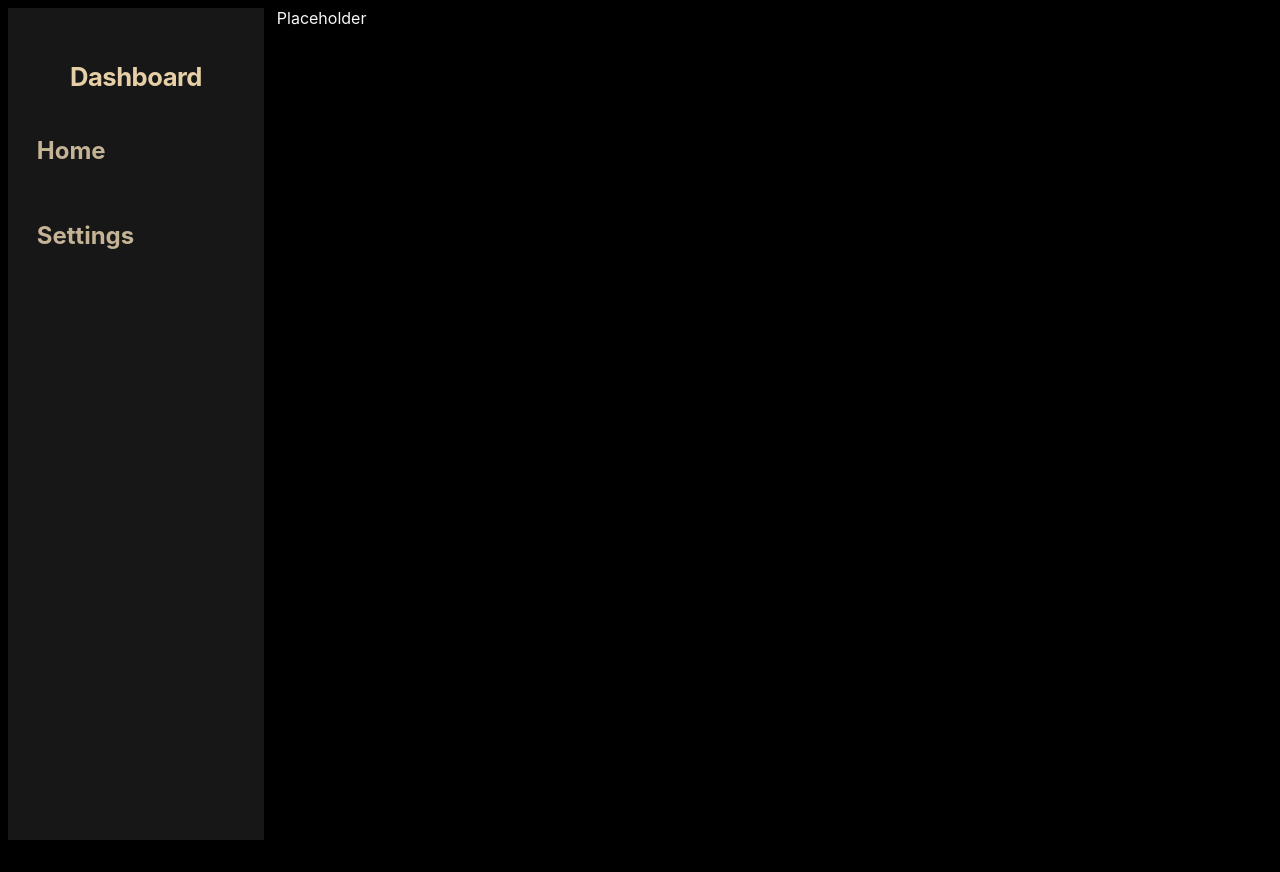
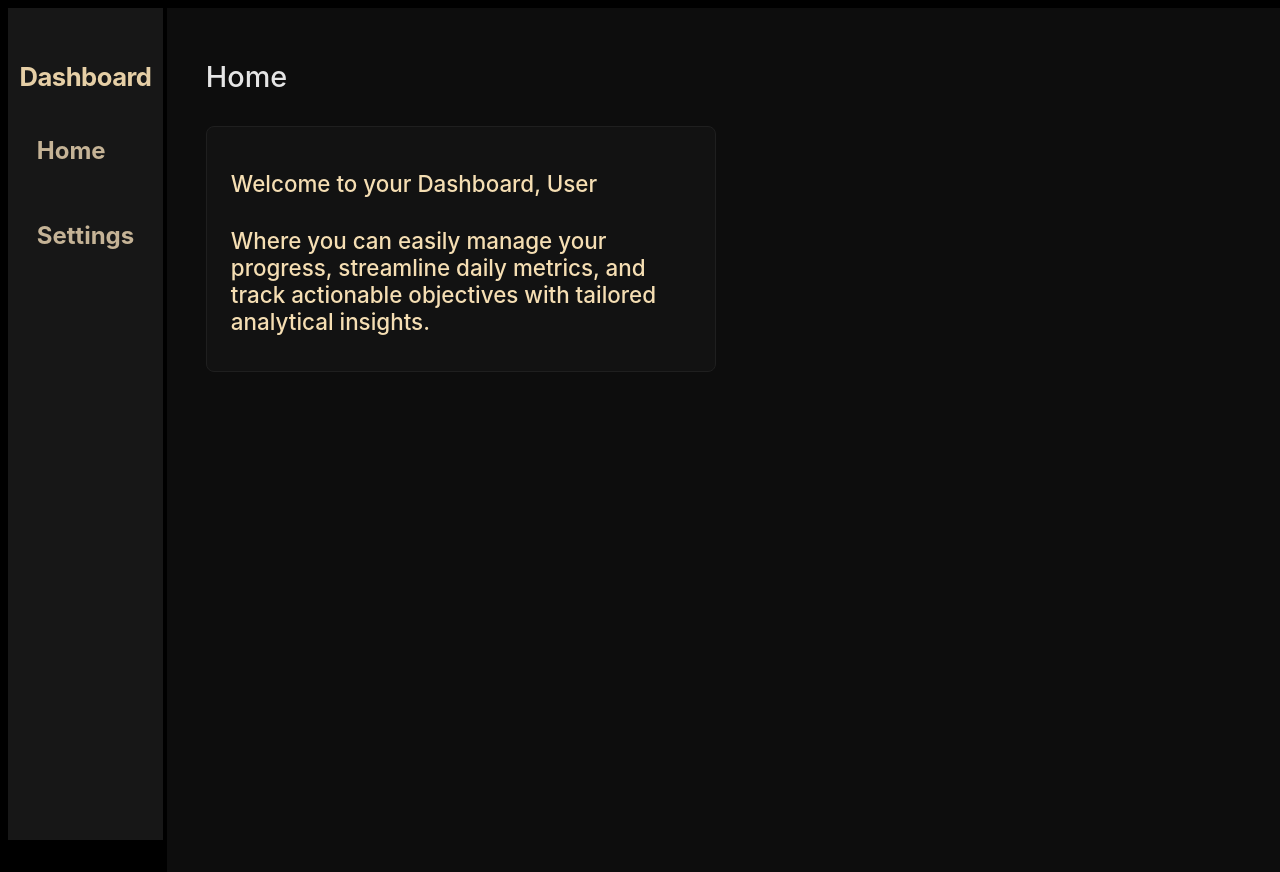
Before and after one commit to KuenVoid/Dashboard, a React (Vite) app in the folder Dashboard/: page / in a window 1280 px wide. Before the commit the page ends 840 px from the top, so only its background shows below. Built offline with nearby package versions, Linux system fonts and the light colour scheme.

Commit message:
added welcome session

```diff
--- a/Dashboard/src/Component/Home.jsx
+++ b/Dashboard/src/Component/Home.jsx
@@ -1,7 +1,23 @@
-import React from "react";
+import React, { useState } from "react";
+import "../Style_Sheets/Home.css";
 
 export default function Home() {
+  const [username, setusername] = useState(
+    localStorage.getItem("username") || "User"
+  );
+  const [log_msg, setlog_msg] = useState(
+    localStorage.getItem("log_msg") || "Where you can easily manage your progress, streamline daily metrics, \
+    and track actionable objectives with tailored analytical insights."
+  );
   return (
-    <div>Placeholder</div>
+    <div className="home-container">
+      <header className="home-header"><h1 className="welcome-title">Home</h1></header>
+      <div className="dashboard-grid">
+        <div className="dash-card welcome-card">
+          <h2>Welcome to your Dashboard, {username}</h2>
+          <h2>{log_msg}</h2>
+        </div>
+      </div>
+    </div>
   );
 }
--- a/Dashboard/src/Main_Panel.jsx
+++ b/Dashboard/src/Main_Panel.jsx
@@ -1,40 +1,11 @@
 import { useState, useEffect, useRef } from "react";
 import Menu from "./Component/Menu";
 import Home from "./Component/Home";
-import "./App.css";
+import { useSidebar } from "./hooks/sidebar";
+import "./Style_Sheets/App.css";
 
 export default function App() {
-  const [sidebarWidth, SetsidebarWidth] = useState(20);
-  const isResizing = useRef(false);
-
-  const startResizing = () => {
-    isResizing.current = true;
-    document.body.style.cursor = "ew-resize";
-  };
-
-  const stopResizing = () => {
-    isResizing.current = false;
-    document.body.style.cursor = "default";
-  };
-
-  useEffect(() => {
-    const handleMouseMove = e => {
-      if(!isResizing.current) return;
-
-      const newWidth = e.clientX / window.innerWidth * 100;
-      if(newWidth > 15.5 && newWidth < 40){
-        SetsidebarWidth(newWidth);
-      }
-    }
-
-    window.addEventListener("mousemove", handleMouseMove);
-    window.addEventListener("mouseup", stopResizing);
-
-    return () => {
-        window.removeEventListener("mousemove", handleMouseMove);
-        window.removeEventListener("mouseup", stopResizing);
-    }
-  }, [])
+  const {sidebarWidth, startResizing} = useSidebar();
 
   return (
     <div className="app-container">
--- a/Dashboard/src/App.css
+++ b/Dashboard/src/Style_Sheets/App.css
@@ -21,6 +21,7 @@ body {
 .menu {
   height: 100vh;
   background-color: #171717;
+  border-color: #171717;
   color: #c5b396;
   padding-top: 4vh;
   /* border-right: 1px solid white; */
--- /dev/null
+++ b/Dashboard/src/Style_Sheets/Home.css
@@ -0,0 +1,196 @@
+/* CONTAINER BASE */
+.home-container {
+  flex-grow: 1; /* Instructs layout engine to fill remaining workspace */
+  height: 100vh;
+  background-color: #0d0d0d;
+  padding: 4vh 3vw;
+  overflow-y: auto; /* Adds clean scroll mechanics if data overflows */
+  color: #ffffff;
+  font-family: -apple-system, BlinkMacSystemFont, sans-serif;
+}
+
+/* HEADER SECTION */
+.home-header {
+  margin-bottom: 4vh;
+}
+
+.welcome-title {
+  font-size: 1.8rem;
+  font-weight: 500;
+  color: #e5e5e5;
+}
+
+/* DASHBOARD DYNAMIC GRID ARCHITECTURE */
+.dashboard-grid {
+  display: grid;
+  grid-template-columns: repeat(2, minmax(300px, 1fr)); /* Balanced two-column grid layout */
+  gap: 24px;
+}
+
+/* BASE BLOCK COMPONENT (THE PANEL CARDS) */
+.dash-card {
+  background-color: #121212;
+  border: 1px solid #1f1f1f;
+  border-radius: 8px;
+  padding: 24px;
+  display: flex;
+  flex-direction: column;
+  justify-content: space-between;
+}
+
+/* HEADER WRAPPERS FOR INTERNAL BLOCKS */
+.card-header-inline {
+  display: flex;
+  justify-content: space-between;
+  align-items: center;
+  margin-bottom: 20px;
+}
+
+.dash-card h2 {
+  font-size: 1.4rem;
+  color: wheat;
+  margin-bottom: 12px;
+  font-weight: 500;
+}
+
+.dash-card h3 {
+  font-size: 1.1rem;
+  color: #e5e5e5;
+  font-weight: 500;
+}
+
+.dash-card p {
+  color: #8a8a8a;
+  font-size: 0.95rem;
+  line-height: 1.6;
+}
+
+/* SUMMARY STATS & CHARTS PLACEHOLDERS */
+.stat-meta {
+  display: flex;
+  gap: 16px;
+  margin-top: 8px;
+  font-size: 0.85rem;
+  color: #a0a0a0;
+}
+
+.stat-meta strong {
+  color: wheat;
+}
+
+.mini-charts-container {
+  display: flex;
+  gap: 16px;
+  margin-top: 20px;
+}
+
+.spark-box {
+  flex: 1;
+  height: 80px;
+  background: linear-gradient(180deg, rgba(245, 222, 179, 0.05) 0%, rgba(0, 0, 0, 0) 100%);
+  border-radius: 6px;
+  border: 1px dashed #262626;
+  position: relative;
+  overflow: hidden;
+}
+
+/* Simulate the gold wave effect generated in your image mockups */
+.sparkline-placeholder-1::after, .sparkline-placeholder-2::after {
+  content: '';
+  position: absolute;
+  left: 0; bottom: 15px; width: 100%; height: 2px;
+  background: #e6cba3;
+  box-shadow: 0 0 8px #e6cba3;
+}
+
+/* PROGRESS BAR GRAPH ENGINES */
+.progress-group {
+  display: flex;
+  flex-direction: column;
+  gap: 18px;
+}
+
+.progress-labels {
+  display: flex;
+  justify-content: space-between;
+  font-size: 0.85rem;
+  margin-bottom: 6px;
+  color: #b3b3b3;
+}
+
+.status-good {
+  color: #81c784; /* Soft indicator green */
+}
+
+.progress-bar-bg {
+  width: 100%;
+  height: 6px;
+  background-color: #222;
+  border-radius: 10px;
+  overflow: hidden;
+}
+
+.progress-bar-fill {
+  height: 100%;
+  background-color: wheat; /* Dynamic fill line matching color configuration */
+  border-radius: 10px;
+  box-shadow: 0 0 8px rgba(245, 222, 179, 0.4);
+}
+
+/* ACTIONABLE GOALS LIST VIEWPORT */
+.goals-list {
+  display: flex;
+  flex-direction: column;
+  gap: 12px;
+}
+
+.goal-item {
+  display: flex;
+  align-items: flex-start;
+  gap: 12px;
+  padding: 12px;
+  background-color: #161616;
+  border-radius: 6px;
+  border-left: 3px solid #262626;
+  transition: all 0.2s ease;
+}
+
+.goal-item.completed {
+  border-left-color: wheat;
+  opacity: 0.6;
+}
+
+.goal-checkbox {
+  margin-top: 4px;
+  accent-color: wheat; /* Changes browser checkbox checker tint directly to gold */
+  cursor: pointer;
+}
+
+.goal-text {
+  font-size: 0.9rem;
+  color: #e5e5e5;
+}
+
+.completed .goal-text {
+  text-decoration: line-through;
+  color: #777;
+}
+
+.goal-badges {
+  display: flex;
+  gap: 8px;
+  margin-top: 6px;
+}
+
+.badge {
+  font-size: 0.75rem;
+  padding: 2px 6px;
+  border-radius: 4px;
+  background-color: #222;
+  color: #8a8a8a;
+  text-transform: uppercase;
+}
+
+.badge.priority-high { color: #ef5350; background: rgba(239, 83, 80, 0.1); }
+.badge.priority-medium { color: #ffb74d; background: rgba(255, 183, 77, 0.1); }
+.badge.priority-low { color: #64b5f6; background: rgba(100, 181, 246, 0.1); }
--- /dev/null
+++ b/Dashboard/src/hooks/sidebar.js
@@ -0,0 +1,47 @@
+import { useState, useEffect, useRef } from "react";
+
+export function useSidebar(storageKey = "sidebar_width", defaultWidth = 20) {
+  // Initialize state directly from localStorage so it persists on page refresh
+  const [sidebarWidth, setSidebarWidth] = useState(() => {
+    const saved = localStorage.getItem(storageKey);
+    return saved ? parseFloat(saved) : defaultWidth;
+  });
+
+  const isResizing = useRef(false);
+
+  // Start tracking drag operations
+  const startResizing = () => {
+    isResizing.current = true;
+    document.body.style.cursor = "col-resize";
+  };
+
+  useEffect(() => {
+    const handleMouseMove = (e) => {
+      if (!isResizing.current) return;
+      const newWidth = (e.clientX / window.innerWidth) * 100;
+      if (newWidth > 15 && newWidth < 40) {
+        setSidebarWidth(newWidth);
+      }
+    };
+
+    const stopResizing = () => {
+      if (!isResizing.current) return;
+      isResizing.current = false;
+      document.body.style.cursor = "default";
+
+      // Save the final position to localStorage when the user lets go of the mouse
+      localStorage.setItem(storageKey, sidebarWidth);
+    };
+
+    window.addEventListener("mousemove", handleMouseMove);
+    window.addEventListener("mouseup", stopResizing);
+
+    return () => {
+      window.removeEventListener("mousemove", handleMouseMove);
+      window.removeEventListener("mouseup", stopResizing);
+    };
+  }, [sidebarWidth, storageKey]); // Tracks width changes to capture final positions
+
+  // Return the data your components actually care about
+  return { sidebarWidth, startResizing };
+}
```
Also changed, not shown: Dashboard/src/Component/Todo.jsx (added).
